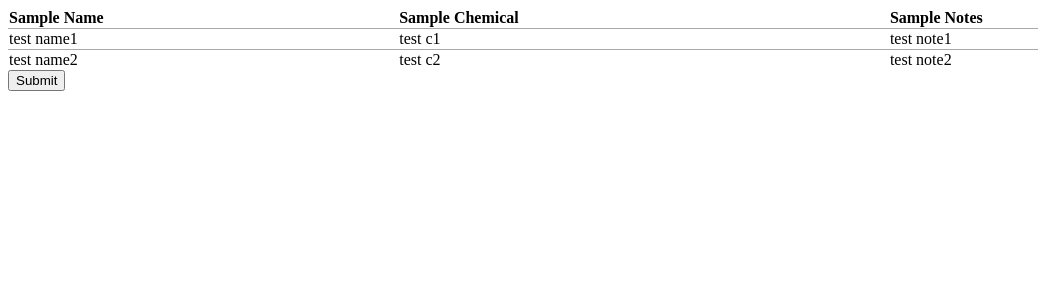
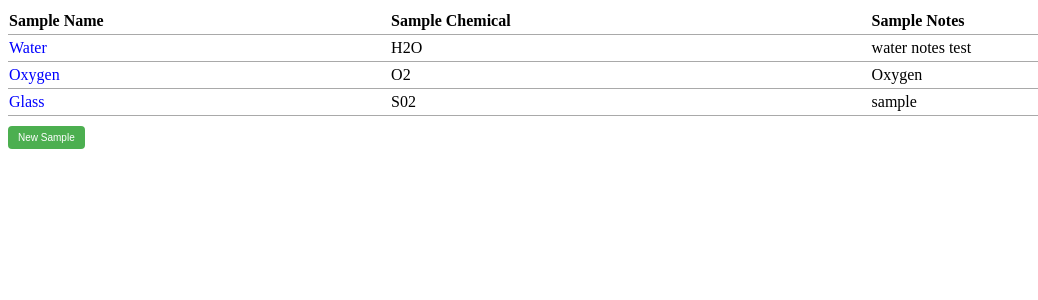
Before and after one commit to QiGuo557/SampleManagement, a Django app: page /sample-list/ in a window 1280 px wide. Shown: the top 300 px of the page, without its empty margins (0-1038 px from the left). Run offline with Django 3.2, Linux system fonts and the light colour scheme; data comes from the database, SQL or seed files in the repository; both versions use the stored data as it was after the commit.

Commit message:
complete - show samples in table - use sqlite 3 as DB - create/edit sample - validation

```diff
--- /dev/null
+++ b/SampleManagement/db/sample_db.py
@@ -0,0 +1,38 @@
+import sqlite3
+
+
+def insert_sample(new_sample):
+    """ Insert samples to database
+    :param new_sample: Samples received from frontend
+    """
+    conn = sqlite3.connect('sample.db')
+    conn.execute("""INSERT INTO sample (Name,Chemical,Notes) VALUES (?, ?, ?)""", (new_sample.name,
+                                                                                   new_sample.chemical,
+                                                                                   new_sample.notes))
+    conn.commit()
+    conn.close()
+
+
+def edit_sample(sample):
+    """ Edit samples in the database
+    :param sample: Samples received from frontend
+    """
+    conn = sqlite3.connect('sample.db')
+    conn.execute("""UPDATE Sample SET Name= ?, Chemical = ?, Notes = ? WHERE ID=?""",
+                 (sample.name, sample.chemical, sample.notes, sample.id))
+    conn.commit()
+    conn.close()
+
+
+def search_all_sample():
+    """ Select all the samples from database
+    :return samples: A list that contains all the samples from database
+    """
+    conn = sqlite3.connect('sample.db')
+    sample_list = conn.execute("SELECT * FROM Sample")
+    samples = []
+    for item in sample_list:
+        sample = {'id': item[0], 'name': item[1], 'chemical': item[2], 'notes': item[3]}
+        samples.append(sample)
+    conn.close()
+    return samples
--- a/SampleManagement/sample_form.py
+++ /dev/null
@@ -1,6 +0,0 @@
-from django import forms
-
-class SampleForm(forms.Form):
-    name = forms.CharField(label='Name', max_length=100)
-    chemical = forms.CharField(label="Chemical", max_length=100)
-    notes = forms.CharField(label="Notes", max_length=100)
--- a/SampleManagement/sample_list.py
+++ b/SampleManagement/sample_list.py
@@ -1,38 +1,59 @@
-from django.http import HttpResponse
-from django.shortcuts import render, render_to_response
+from django.http import HttpResponseRedirect
+from django.shortcuts import render_to_response
 from django.template import RequestContext
-from django.utils.safestring import mark_safe
-import json
-from django.core import serializers
-from sample_form import SampleForm
+
+from SampleManagement.sample import Sample
+
 
 def sample_list_handler(request):
-    # TODO read from DB
-    data1 = {}
-    data1[u'name'] = u'test name1'
-    data1[u'chemical'] = u'test c1'
-    data1[u'notes'] = u'test note1'
+    """Transmit sample data to the frontend"""
+    from SampleManagement.db.sample_db import search_all_sample
+    samples = search_all_sample()
+    return render_to_response(r'sample_list.html', {'data': samples}, context_instance=RequestContext(request))
 
-    data2 = {}
-    data2[u'name'] = u'test name2'
-    data2[u'chemical'] = u'test c2'
-    data2[u'notes'] = u'test note2'
 
-    data = {'sample_data':[data1, data2]}
-    return render_to_response(r'sample_list.html', {'data':data},  context_instance=RequestContext(request))
+def insert_list_handler(request):
+    """ Get sample data to be inserted and insert them into the database"""
+    from SampleManagement.db.sample_db import insert_sample
+    name = request.POST['name']
+    chemical = request.POST['chemical']
+    notes = request.POST['notes']
 
-def open_save_list_handler(request):
-    return render_to_response(r'list_modifier.html', None ,context_instance=RequestContext(request))
+    new_sample = Sample(name=name, chemical=chemical, notes=notes)
 
-def open_sample_list_handler(request):
-    print request.POST['name']
-    print request.POST['chemical']
-    print request.POST['notes']
+    insert_sample(new_sample)
+    return HttpResponseRedirect('/sample-list/')
 
-    # TODO Save to DB
-    # TODO Call sample_list_handler
-    # return render_to_response(r'sample_list.html', None ,context_instance=RequestContext(request))
 
-def edit_sample_handler(request):
-    # TODO
-    pass
+def open_list_modifier_handler(request):
+    """Transmit sample data to the frontend"""
+    is_edit = False
+    passed_data = {}
+    if request.POST:
+        is_edit = True
+        id = request.POST['id']
+        name = request.POST['name']
+        chemical = request.POST['chemical']
+        notes = request.POST['notes']
+        save_sample = {'id': id, 'name': name, 'chemical': chemical, 'notes': notes}
+        passed_data = {'data': save_sample}
+    passed_data['is_edit'] = is_edit
+    return render_to_response(r'list_modifier.html', passed_data, context_instance=RequestContext(request))
+
+
+def edit_list_handler(request):
+    """ Get sample data to be edited and edit them in the database"""
+    from SampleManagement.db.sample_db import edit_sample
+    id = request.POST['id']
+    name = request.POST['name']
+    chemical = request.POST['chemical']
+    notes = request.POST['notes']
+
+    sample = Sample(id=id, name=name, chemical=chemical, notes=notes)
+    edit_sample(sample)
+    return HttpResponseRedirect('/sample-list/')
+
+
+def cancel_handler(request):
+    """ When the cancel button was pressed, redirect to sample_list template"""
+    return HttpResponseRedirect('/sample-list/')
--- a/SampleManagement/urls.py
+++ b/SampleManagement/urls.py
@@ -1,9 +1,11 @@
 from django.conf.urls import url
-from django.contrib import admin
-from SampleManagement.sample_list import sample_list_handler, open_save_list_handler,open_sample_list_handler
+from SampleManagement.sample_list import *
 
 urlpatterns = [
+    url(r'^$', sample_list_handler),
     url(r'^sample-list/', sample_list_handler),
-    url(r'^save-list/', open_save_list_handler),
-    url(r'^update-list', open_sample_list_handler),
+    url(r'^list-modifier/', open_list_modifier_handler),
+    url(r'^insert-list/', insert_list_handler),
+    url(r'^edit-list', edit_list_handler),
+    url(r'^cancel', cancel_handler),
 ]
--- /dev/null
+++ b/static/style.css
@@ -0,0 +1,61 @@
+.edit-link{
+    color:blue
+}
+.sample-table{
+    border-collapse: collapse;
+    width:100%;
+}
+th{
+    text-align: left;
+}
+tr{
+    border: solid;
+    border-color: darkgrey;
+    border-width: 1px 0;
+    line-height: 150%;
+}
+
+tr:first-child{
+    border-top: none;
+}
+tr:last-child{
+    border-bottom: none;
+}
+.new-sample-button{
+    border-radius: 4px;
+    border:none;
+    color:white;
+    padding: 6px 10px;
+    text-align: center;
+    text-decoration: none;
+    display: inline-block;
+    font-size: 10px;
+    background-color: #4CAF50;
+    margin-top: 10px;
+}
+    .fields{
+    margin-top:10px
+}
+.red{
+    color: #e60000;
+}
+label{
+    font-weight: bold;
+}
+button{
+     border-radius: 4px;
+     border: none;
+     color: white;
+     padding: 6px 10px;
+     text-align: center;
+     text-decoration: none;
+     display: inline-block;
+     font-size: 10px;
+     margin-top: 10px;
+}
+button:first-child{
+    background-color: #4CAF50;
+}
+button:last-child{
+    background-color: #e60000;
+}
--- a/templates/sample_list.html
+++ b/templates/sample_list.html
@@ -1,80 +1,47 @@
 <!DOCTYPE html>
 <html lang="en">
+
 <head>
+    <link href="../static/style.css" rel="stylesheet" type="text/css">
     <meta charset="UTF-8">
     <title>Sample lists</title>
 </head>
 <body>
 
-{#    <table border=1 frame=void rules==rows>#}
-    <table>
+    <table class="sample-table">
 
         <tr>
             <th>Sample Name</th>
             <th>Sample Chemical</th>
             <th>Sample Notes</th>
         </tr>
-        {%  for item in data.sample_data %}
+        {%  for item in data %}
             <tr>
-                <td><a onclick="editForm()"">{{ item.name }}</a></td>
+                <td><a class="edit-link" onclick="editForm({{ item.id }})"
+                       onmouseover="this.style.textDecoration='underline'"
+                       onmouseout="this.style.textDecoration='none'">{{ item.name }}</a></td>
                 <td>{{ item.chemical }}</td>
                 <td>{{ item.notes }}</td>
             </tr>
+            <form id="{{ item.id }}" action="/list-modifier/" method="post">
+                {% csrf_token %}
+                <input type="hidden" value="{{ item.id }}" name="id"/>
+                <input type="hidden" value="{{ item.name }}" name="name"/>
+                <input type="hidden" value="{{ item.chemical }}" name="chemical"/>
+                <input type="hidden" value="{{ item.notes }}" name="notes"/>
+            </form>
         {%  endfor %}
+  </table>
 
+    <form action="/list-modifier/" method="get">
+        <input class = "new-sample-button" type="submit" value="New Sample"/>
+    </form>
 
-
-    </table>
-
-    <form action="/save-list/" method="get">
-        <input type="submit"/>
-{#        <input type="hidden" name = "name">#}
-    </form>
 </body>
 </html>
 
 <script>
-    function editForm(){
-        //TODO set sample data to form field
+    function editForm(id){
+        document.getElementById(id).submit();
     }
-
 </script>
-<style>
-
-    table{
-        border-collapse: collapse;
-        width:100%;
-    }
-    th{
-        text-align: left;
-    }
-    tr{
-        border: solid;
-        border-color: darkgrey;
-        border-width: 1px 0;
-    }
-    tr:first-child{
-        border-top: none;
-    }
-    tr:last-child{
-        border-bottom: none;
-    }
-    button{
-        border-radius: 4px;
-        border:none;
-        color:white;
-        padding: 6px 10px;
-        text-align: center;
-        text-decoration: none;
-        display: inline-block;
-        font-size: 10px;
-        background-color: #4CAF50;
-        margin-top: 10px;
-    }
-</style>
-
-{#<style>#}
-{#    table {#}
-{#       border: 1px solid black;#}
-{#    }#}
-{#</style>#}
```
Also changed, not shown: SampleManagement/db/create_db.py (added, +17 -0 lines), SampleManagement/sample.py (added, +20 -0 lines), SampleManagement/settings.py (+14 -2 lines), templates/list_modifier.html (+62 -37 lines), SampleManagement/db/__init__.py (added), db.sqlite3, readme.txt (added), sample.db (added).
